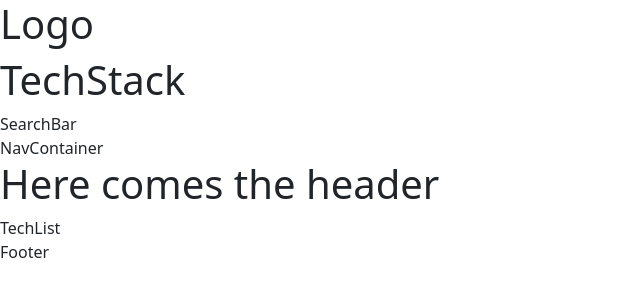
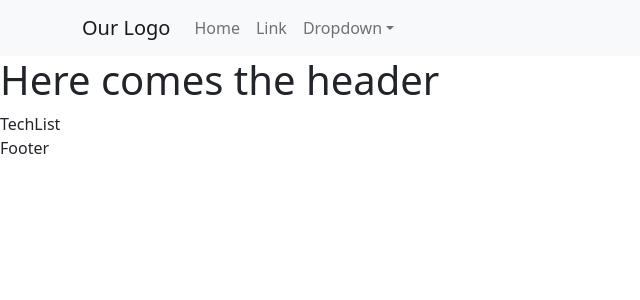
Before and after one commit to Marcel-BK/techstackSQL, a React (Create React App) app: page / in a window 1280 px wide. Shown: the top 300 px of the page, without its empty margins (0-640 px from the left). Built offline with nearby package versions, Linux system fonts and the light colour scheme; no server answers.

Commit message:
Added example navbar from react-bootstrap and passed techs as props

```diff
--- a/src/App.js
+++ b/src/App.js
@@ -31,7 +31,7 @@ const App = () => {
     return (
         <div className="App">
             <header className="App-header">
-                <NavBar />
+                <NavBar techs={entries} />
                 <h1>Here comes the header</h1>
             </header>
             <main>
--- a/src/components/NavBar.js
+++ b/src/components/NavBar.js
@@ -1,15 +1,29 @@
 import React from 'react'
 import SearchBar from './SearchBar'
 import NavContainer from './NavContainer'
+import { Container, Nav, Navbar, NavDropdown, NavItem } from 'react-bootstrap'
 
 const NavBar = () => {
     return (
-        <>
-            <h1>Logo</h1>
-            <h1>TechStack</h1>
-            <SearchBar />
-            <NavContainer />
-        </>
+        <Navbar bg="light" expand="lg">
+            <Container>
+                <Navbar.Brand href="#home">Our Logo</Navbar.Brand>
+                <Navbar.Toggle aria-controls="basic-navbar-nav" />
+                <Navbar.Collapse id="basic-navbar-nav">
+                    <Nav className="me-auto">
+                        <Nav.Link href="/">Home</Nav.Link>
+                        <Nav.Link href="#link">Link</Nav.Link>
+                        <NavDropdown title="Dropdown" id="basic-nav-dropdown">
+                            <NavDropdown.Item href="#action/3.1">Action</NavDropdown.Item>
+                            <NavDropdown.Item href="#action/3.2">Another action</NavDropdown.Item>
+                            <NavDropdown.Item href="#action/3.3">Something</NavDropdown.Item>
+                            <NavDropdown.Divider />
+                            <NavDropdown.Item href="#action/3.4">Separated link</NavDropdown.Item>
+                        </NavDropdown>
+                    </Nav>
+                </Navbar.Collapse>
+            </Container>
+        </Navbar>
     )
 }
 
```
